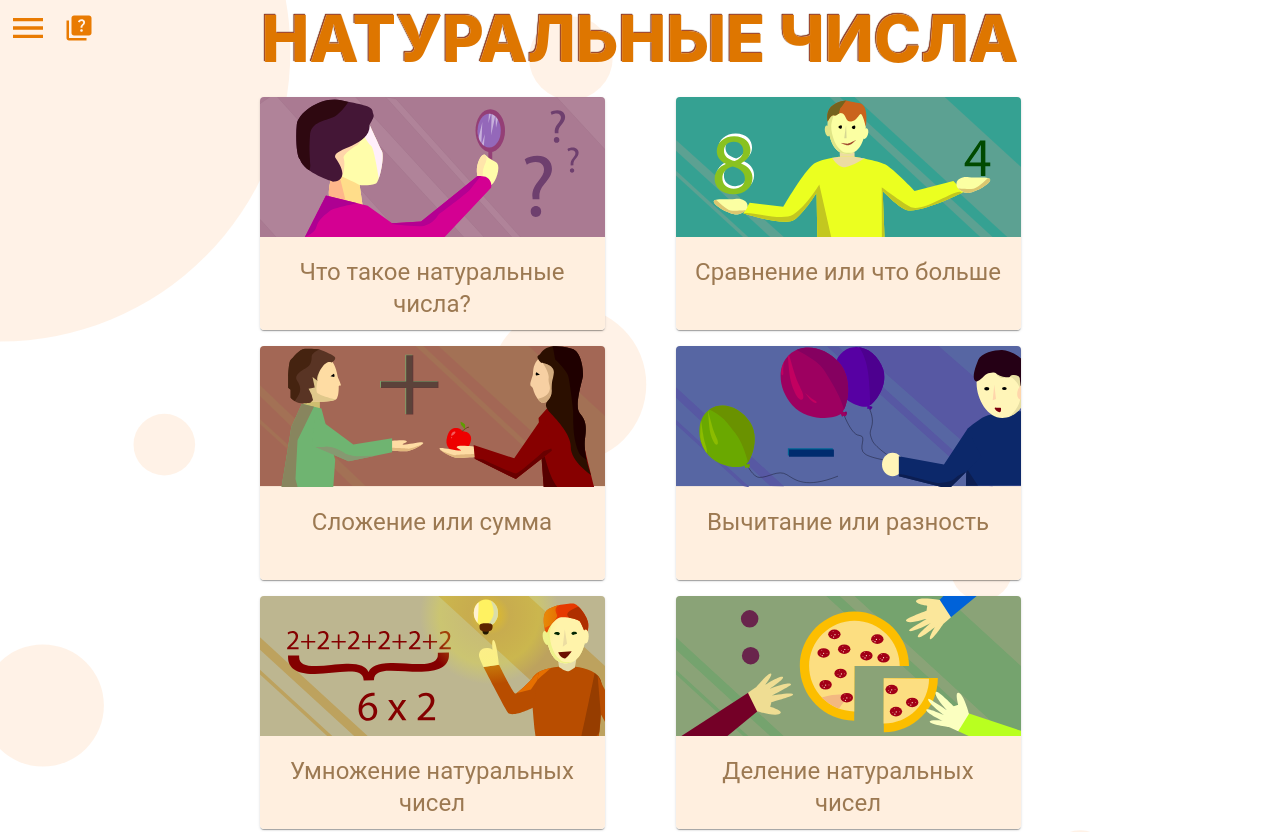
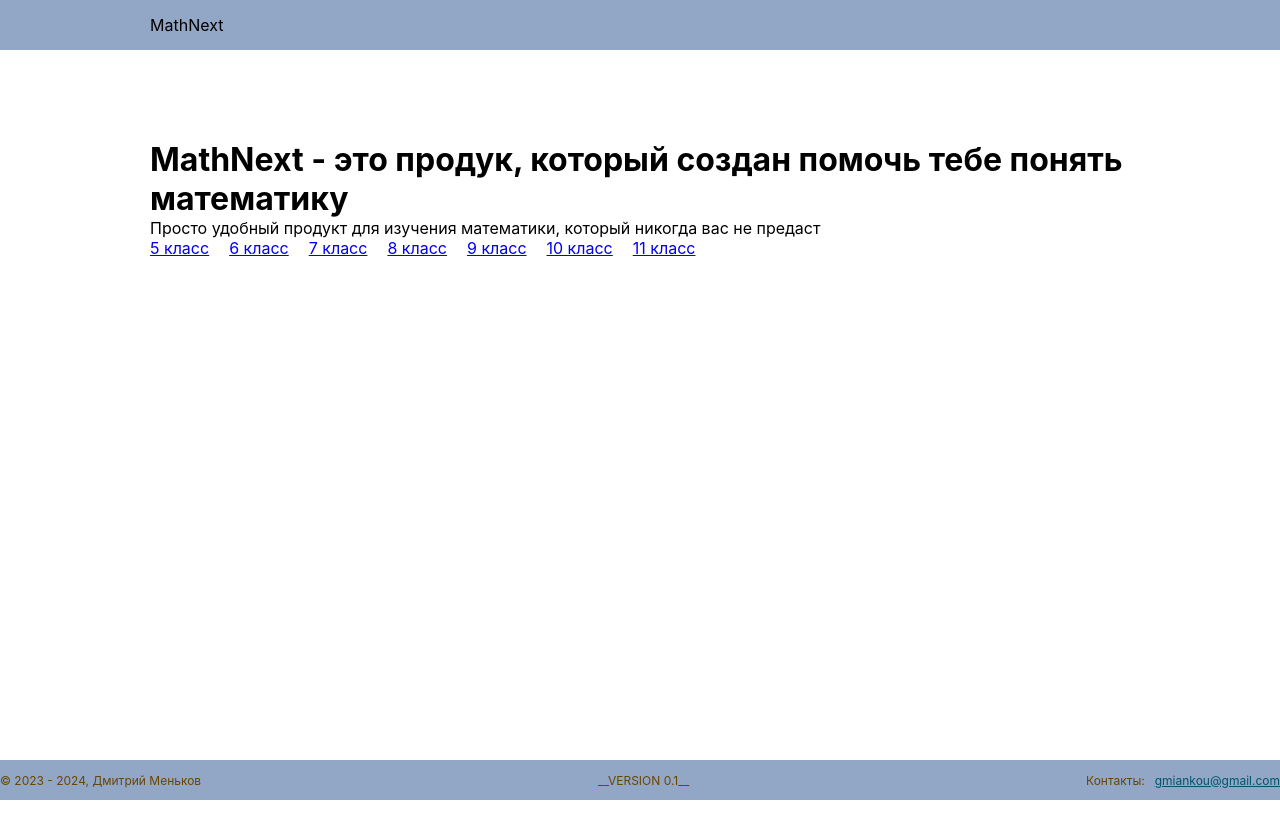
Before and after one commit to DzmitryMiankou/natural-number, a React (Create React App) app: page / in a window 1280 px wide. Shown: the top 832 px of the page. After the commit the page ends 800 px from the top, so only its background shows below. Built offline with nearby package versions, Linux system fonts and the light colour scheme.

Commit message:
create title page

```diff
--- a/public/index.html
+++ b/public/index.html
@@ -7,12 +7,19 @@
     <link rel="icon" href="%PUBLIC_URL%/favicon.ico" />
     <meta name="viewport" content="width=device-width, initial-scale=1" />
     <meta name="author" content="Dzmitry Miankou" />
-    <meta name="description" content="Все о натуральных числах для 5 класса" />
+    <meta
+      name="keywords"
+      content="математика, уравнения, числа, учеба, знания, алгебра, геометрия, задания по математике, изучать математику, изучать алгебру, изучать геометрию, функция"
+    />
+    <meta
+      name="description"
+      content="MathNext - это продукт созданный для изучения математики за школьный курс. Он не создан для замены уроков и учебника, а - для помощи учащимся в понимании основополагающих математических понятий и действий. Охватываются темы за 5 - 11 класс. Здесь вы найдете красиво оформленные интерактивные задания, которые генерируются и проверяются компьютером, краткий теоретический материал и небольшие тесты для закрепления и проверки знаний. "
+    />
     <meta http-equiv="Permissions-Policy" content="interest-cohort=()" />
     <meta http-equiv="Content-Type" content="application/xhtml+xml" />
     <link rel="apple-touch-icon" href="%PUBLIC_URL%/logo192.png" />
     <link rel="webmanifest" href="%PUBLIC_URL%/manifest.json" />
-    <title>Натуральные числа</title>
+    <title>Mathnext</title>
   </head>
   <body>
     <noscript>Необходим JavaScript для работы приложения</noscript>
--- a/src/App.tsx
+++ b/src/App.tsx
@@ -1,4 +1,4 @@
-import React, { useState } from "react";
+import React from "react";
 import styled from "styled-components";
 import PageRoute from "./routes/routes";
 import BG from "./img/backG.svg";
@@ -34,19 +34,40 @@ const AppDiv = styled.div<TypeBG>`
   overflow-x: hidden;
 `;
 
-const Menu = styled.div`
+const Menu = styled.menu`
   position: absolute;
   left: 0;
   display: flex;
   align-items: center;
 `;
 
-const Footer = styled.footer`
+const Contact = styled.address`
+  display: flex;
+  gap: 10px;
+  font-style: normal;
+`;
+
+const Footer = styled.footer<{ $bg: string }>`
+  display: grid;
+  place-items: center;
   z-index: 99;
-  background-color: var(--color-footerBG);
+  background-color: ${(props) => props.$bg};
   height: 40px;
-  display: grid;
-  place-content: center;
+`;
+
+const FooterWrapper = styled.div`
+  max-width: 1900px;
+  padding: 0px 20px;
+  width: 100%;
+  display: flex;
+  align-items: center;
+  justify-content: space-between;
+  font-size: 12px;
+  color: #6b4400;
+`;
+
+const ContactLink = styled.a`
+  color: #00546b;
 `;
 
 const sx: { icon: SxProps; tooltip: SxProps } = {
@@ -65,15 +86,6 @@ const sx: { icon: SxProps; tooltip: SxProps } = {
   },
 };
 
-const FooterP = styled.p<{ $focus: boolean }>`
-  transition: 0.2s;
-  font-size: ${(p) => (p.$focus ? "14px" : "12px")};
-  color: ${(p) =>
-    p.$focus
-      ? "var(--color-footerText-dark)"
-      : "var(--color-footerText-light)"};
-`;
-
 const enum TypeStrTooltip {
   titleQuiztButt = "Обобщающий тест",
   titleMainButt = "Главная",
@@ -86,12 +98,12 @@ const AppH: React.FC<RequestType> = ({
   handleClickOpenWind,
 }) => {
   const state = useSelector((state: RootState) => state.static);
-  const [get, set] = useState<boolean>(false);
   const location = useLocation();
 
   const chooseVariantBG = (): string => {
     if (location.pathname === state.main[0].list[1].path) return BG2;
     if (location.pathname === state.main[0].list[2].path) return BG3;
+    if (location.pathname === "/") return "";
     return BG;
   };
 
@@ -104,6 +116,8 @@ const AppH: React.FC<RequestType> = ({
         handleClose={handleClose}
         educationTest={data[0]?.quiz.educationTest}
       />
+      <>
+        {location.pathname !== "/" && (
           <Menu>
             <TemporaryDrawer />
             <>
@@ -134,11 +148,23 @@ const AppH: React.FC<RequestType> = ({
               </IconButton>
             </Tooltip>
           </Menu>
+        )}
+      </>
+
       <PageRoute state={state} />
-      <Footer onMouseEnter={() => set(true)} onMouseLeave={() => set(false)}>
-        <FooterP $focus={get}>
-          {state.main[0].footer + ". __VERSION 0.1__"}
-        </FooterP>
+      <Footer
+        $bg={location.pathname !== "/" ? "var(--color-footerBG)" : "#92a7c6"}
+      >
+        <FooterWrapper>
+          <p>{state.main[0].footer}</p>
+          <p> __VERSION 0.1__</p>
+          <Contact>
+            <p>Контакты:</p>
+            <ContactLink href="mailto: gmiankou@gmail.com">
+              gmiankou@gmail.com
+            </ContactLink>
+          </Contact>
+        </FooterWrapper>
       </Footer>
     </AppDiv>
   );
--- a/src/components/factorization/index.tsx
+++ b/src/components/factorization/index.tsx
@@ -45,7 +45,7 @@ const FactorizationPage: React.FC = () => {
     resultDiv: ResultName,
     i: number
   ) => {
-    const val: number = +event.target.value;
+    const val = Number(event.target.value);
     const index = `${i}-` + ind;
     if (String(val).length <= 2)
       dispatch(
@@ -53,14 +53,21 @@ const FactorizationPage: React.FC = () => {
       );
   };
 
-  const setMode = () => {
-    setMod(!getMod);
-  };
+  const setMode = () => setMod(!getMod);
 
   const restartNumber = () =>
     dispatch(
       FactorActions.setParamsAction({ min: 4, max: 40, length: getMod ? 2 : 1 })
     );
+
+  const getColor = (data: { [K: string]: string }): string => {
+    const key = Object.keys(data);
+    if (data[key[0]].length === 0) return "black";
+    if (data[key[0]] === key[0].split("-")[1]) {
+      return "green";
+    }
+    return "red";
+  };
 
   return (
     <TitlePage
@@ -79,7 +86,7 @@ const FactorizationPage: React.FC = () => {
               }
             />
             <TooltipButt
-              text={getMod ? "Учебный режим" : "Тренировка"}
+              text={""}
               element={
                 getMod ? (
                   <HdrStrongIcon onClick={() => setMode()} sx={sx} />
@@ -121,13 +128,10 @@ const FactorizationPage: React.FC = () => {
                           </div>
                         ) : (
                           <ST.Input
-                            $rightColor={
-                              data[Object.keys(data)[0]] ===
-                              Object.keys(data)[0].split("-")[1]
-                            }
+                            $rightColor={getColor(data)}
                             key={"we$%fg" + i + Object.keys(data)[0]}
                             type="number"
-                            placeholder="?"
+                            name="quotient"
                             maxLength={2}
                             onChange={(e) =>
                               setValue(
@@ -147,14 +151,11 @@ const FactorizationPage: React.FC = () => {
                     {factorizationState &&
                       factorizationState[dataKey]?.multiplier.map((data, i) => (
                         <ST.Input
-                          $rightColor={
-                            data[Object.keys(data)[0]] ===
-                            Object.keys(data)[0].split("-")[1]
-                          }
+                          $rightColor={getColor(data)}
                           key={"we$g" + i + Object.keys(data)[0]}
                           type="number"
-                          placeholder="?"
                           maxLength={2}
+                          name="multiplier"
                           onChange={(e) =>
                             setValue(
                               +dataKey,
--- a/src/components/factorization/style.tsx
+++ b/src/components/factorization/style.tsx
@@ -18,11 +18,11 @@ const InputBlock = styled.div`
   gap: 10px;
 `;
 
-const Input = styled.input<{ $rightColor: boolean }>`
+const Input = styled.input<{ $rightColor: string }>`
   text-align: center;
   width: 20px;
   border-radius: 0px;
-  border: ${(prop) => (prop.$rightColor ? "green" : "red")} 1px solid;
+  border: ${(prop) => prop.$rightColor} 1px solid;
   &:focus {
     outline: none;
   }
--- a/src/components/globalComponent/Tooltip.tsx
+++ b/src/components/globalComponent/Tooltip.tsx
@@ -9,9 +9,9 @@ const TooltipButt: React.FC<{ text: string; element: JSX.Element }> = ({
   return (
     <Tooltip
       title={text}
-      enterDelay={500}
+      enterDelay={800}
       TransitionComponent={Fade}
-      TransitionProps={{ timeout: 600 }}
+      TransitionProps={{ timeout: 500 }}
     >
       {element}
     </Tooltip>
--- /dev/null
+++ b/src/components/loadingPage/LoadingPage.tsx
@@ -0,0 +1,12 @@
+import React from "react";
+import styled from "styled-components";
+
+const Main = styled.main`
+  height: calc(100vh - 40px);
+`;
+
+const LoadingPage = () => {
+  return <Main></Main>;
+};
+
+export default LoadingPage;
--- /dev/null
+++ b/src/components/titlePage/TitlePage.tsx
@@ -0,0 +1,82 @@
+import React from "react";
+import styled from "styled-components";
+import { NavLink as RouterLink } from "react-router-dom";
+
+const Block = styled.div`
+  height: calc(100vh - 40px);
+`;
+
+const Header = styled.header`
+  height: 50px;
+  background-color: #92a7c6;
+  display: flex;
+  align-items: center;
+`;
+
+const MainWrapper = styled.div`
+  display: flex;
+  align-items: center;
+  max-width: 1900px;
+  margin: auto;
+  padding: 90px 150px;
+`;
+
+const HeaderWrapper = styled.div`
+  max-width: 1900px;
+  padding: 0px 150px;
+`;
+
+const Items = styled.ul`
+  display: flex;
+  gap: 20px;
+`;
+
+const Item = styled.li``;
+
+const TitlePage = () => {
+  return (
+    <Block>
+      <Header>
+        <HeaderWrapper>
+          <div>MathNext</div>
+        </HeaderWrapper>
+      </Header>
+      <MainWrapper>
+        <main>
+          <h1>
+            MathNext - это продук, который создан помочь тебе понять математику
+          </h1>
+          <p>
+            Просто удобный продукт для изучения математики, который никогда вас
+            не предаст
+          </p>
+          <Items>
+            <Item>
+              <RouterLink to="five_class">5 класс</RouterLink>
+            </Item>
+            <Item>
+              <RouterLink to="five_class">6 класс</RouterLink>
+            </Item>
+            <Item>
+              <RouterLink to="five_class">7 класс</RouterLink>
+            </Item>
+            <Item>
+              <RouterLink to="five_class">8 класс</RouterLink>
+            </Item>
+            <Item>
+              <RouterLink to="five_class">9 класс</RouterLink>
+            </Item>
+            <Item>
+              <RouterLink to="five_class">10 класс</RouterLink>
+            </Item>
+            <Item>
+              <RouterLink to="five_class">11 класс</RouterLink>
+            </Item>
+          </Items>
+        </main>
+      </MainWrapper>
+    </Block>
+  );
+};
+
+export default TitlePage;
--- a/src/redux/factorizationReducer/factorizationReducer.ts
+++ b/src/redux/factorizationReducer/factorizationReducer.ts
@@ -46,7 +46,7 @@ const factorizationReducer = (state = initialState, action: TypeAction) => {
         objData,
         data,
         path,
-      }: PushNumbType): number => objData[path].push({ [data]: "?" });
+      }: PushNumbType): number => objData[path].push({ [data]: "" });
 
       const getFactorizationNumber = (el: number): void => {
         let quotient: number = el;
@@ -85,7 +85,7 @@ const factorizationReducer = (state = initialState, action: TypeAction) => {
       );
 
       mutationArr[findIndexInArr] = {
-        [index]: val !== 0 ? `${val}` : "?",
+        [index]: val !== 0 ? `${val}` : "",
       };
 
       return {
--- a/src/redux/mainPageReducer/mainPageReducer.ts
+++ b/src/redux/mainPageReducer/mainPageReducer.ts
@@ -13,34 +13,34 @@ const initialState: arrCardType<string> = {
       list: [
         {
           text: "Что такое натуральные числа?",
-          path: "/numperNat",
+          path: "numperNat",
         },
         {
           text: "Сравнение или что больше",
-          path: "/comparisonNumb",
+          path: "comparisonNumb",
         },
         {
           text: "Сложение или сумма",
-          path: "/plusNumber",
+          path: "plusNumber",
         },
         {
           text: "Вычитание или разность",
-          path: "/minusNumber",
+          path: "minusNumber",
         },
         {
           text: "Умножение натуральных чисел",
-          path: "/multiplicationNumber",
+          path: "multiplicationNumber",
         },
         {
           text: "Деление натуральных чисел",
-          path: "/divisionNumber",
+          path: "divisionNumber",
         },
         {
           text: "Простой множитель",
-          path: "/factorization",
+          path: "factorization",
         },
       ],
-      footer: `© 2023 - ${new Date().getFullYear()}, Дмитрий Меньков, г. Молодечно`,
+      footer: `© 2023 - ${new Date().getFullYear()}, Дмитрий Меньков`,
     },
   ],
 };
--- a/src/routes/routes.tsx
+++ b/src/routes/routes.tsx
@@ -1,13 +1,23 @@
-import React from "react";
+import React, { Suspense } from "react";
 import { Routes, Route } from "react-router-dom";
-import MainPage from "../components/mainPage/MainPage";
-import OnePage from "../components/onePage/OnePage";
-import ComparisonPage from "../components/comparisonPage/ComparisonPage";
-import PlusPage from "../components/plusPage/PlusPage";
-import MinusPage from "../components/minusPage/MinusPage";
-import MultiplicationPage from "../components/multiplicationPage/MultiplicationPage";
-import DivisionPage from "../components/divisionPage/DivisionPage";
-import FactorizationPage from "../components/factorization/index";
+import TitlePage from "../components/titlePage/TitlePage";
+import LoadingPage from "../components/loadingPage/LoadingPage";
+const MainPage = React.lazy(() => import("../components/mainPage/MainPage"));
+const OnePage = React.lazy(() => import("../components/onePage/OnePage"));
+const PlusPage = React.lazy(() => import("../components/plusPage/PlusPage"));
+const MinusPage = React.lazy(() => import("../components/minusPage/MinusPage"));
+const MultiplicationPage = React.lazy(
+  () => import("../components/multiplicationPage/MultiplicationPage")
+);
+const DivisionPage = React.lazy(
+  () => import("../components/divisionPage/DivisionPage")
+);
+const ComparisonPage = React.lazy(
+  () => import("../components/comparisonPage/ComparisonPage")
+);
+const FactorizationPage = React.lazy(
+  () => import("../components/factorization/index")
+);
 
 export interface StateMaimPageType {
   main: Array<{
@@ -19,21 +29,40 @@ export interface StateMaimPageType {
 
 const PageRoute: React.FC<{ state: StateMaimPageType }> = ({ state }) => {
   const arrToElem: Array<{ element: JSX.Element; path: string }> = [
-    { element: <MainPage state={state} />, path: "/" },
-    { element: <OnePage />, path: "/numperNat" },
-    { element: <ComparisonPage />, path: "/comparisonNumb" },
-    { element: <PlusPage />, path: "/plusNumber" },
-    { element: <MinusPage />, path: "/minusNumber" },
-    { element: <MultiplicationPage />, path: "/multiplicationNumber" },
-    { element: <DivisionPage />, path: "/divisionNumber" },
-    { element: <FactorizationPage />, path: "/factorization" },
+    { element: <OnePage />, path: "numperNat" },
+    { element: <ComparisonPage />, path: "comparisonNumb" },
+    { element: <PlusPage />, path: "plusNumber" },
+    { element: <MinusPage />, path: "minusNumber" },
+    { element: <MultiplicationPage />, path: "multiplicationNumber" },
+    { element: <DivisionPage />, path: "divisionNumber" },
+    { element: <FactorizationPage />, path: "factorization" },
   ];
 
   return (
     <Routes>
-      {arrToElem.map(({ element, path }, i) => (
-        <Route key={i} path={path} element={element} />
-      ))}
+      <Route path="/" element={<TitlePage />}></Route>
+      <Route path="five_class">
+        <Route
+          index
+          element={
+            <Suspense fallback={<LoadingPage />}>
+              <MainPage state={state} />
+            </Suspense>
+          }
+        ></Route>
+        {arrToElem.map(({ element, path }, i) => (
+          <Route
+            key={i}
+            path={path}
+            element={<Suspense fallback={<LoadingPage />}>{element}</Suspense>}
+          />
+        ))}
+      </Route>
+
+      <Route
+        path="*"
+        element={<div>Уппс! Страница не найдена (404-я ошибка)</div>}
+      ></Route>
     </Routes>
   );
 };
```
Lines whose indentation alone changed are shown as unchanged.
